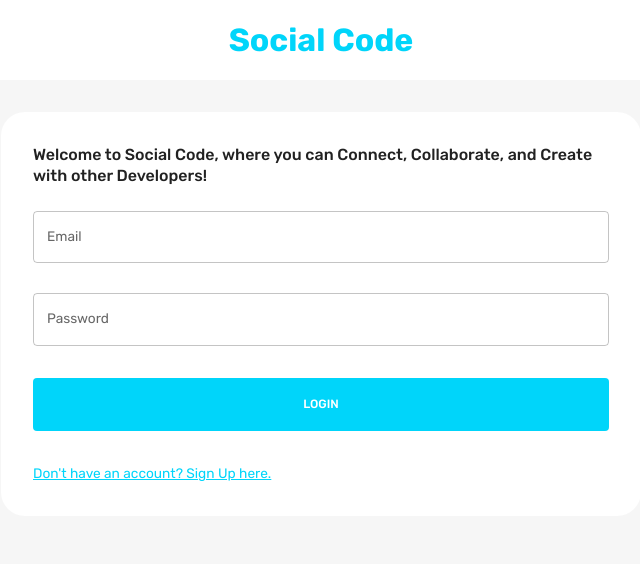
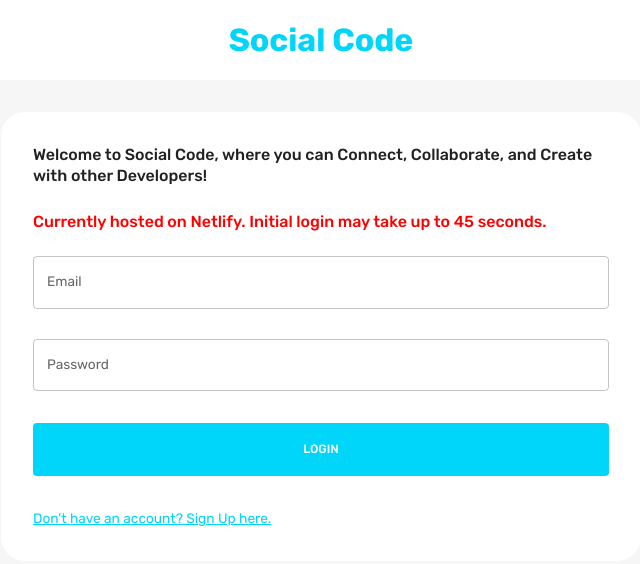
Before and after one commit to KMcClain23/Social-Code, a React (Create React App) app in the folder client/: page / in a window 1280 px wide. Shown: the top 564 px of the page, without its empty margins (319-959 px from the left). Built offline with nearby package versions, Linux system fonts and the light colour scheme.

Commit message:
added message to indicate spinup time on initial login

```diff
--- a/client/src/scenes/loginPage/index.jsx
+++ b/client/src/scenes/loginPage/index.jsx
@@ -27,6 +27,9 @@ const LoginPage = () => {
         <Typography fontWeight="500" variant="h5" sx={{ mb: "1.5rem" }}>
         Welcome to Social Code, where you can Connect, Collaborate, and Create with other Developers!
         </Typography>
+        <Typography fontWeight="500" variant="h5" sx={{ mb: "1.5rem", color: "red" }}>
+        Currently hosted on Netlify.  Initial login may take up to 45 seconds.
+        </Typography>
         <Form />
       </Box>
     </Box>
```
